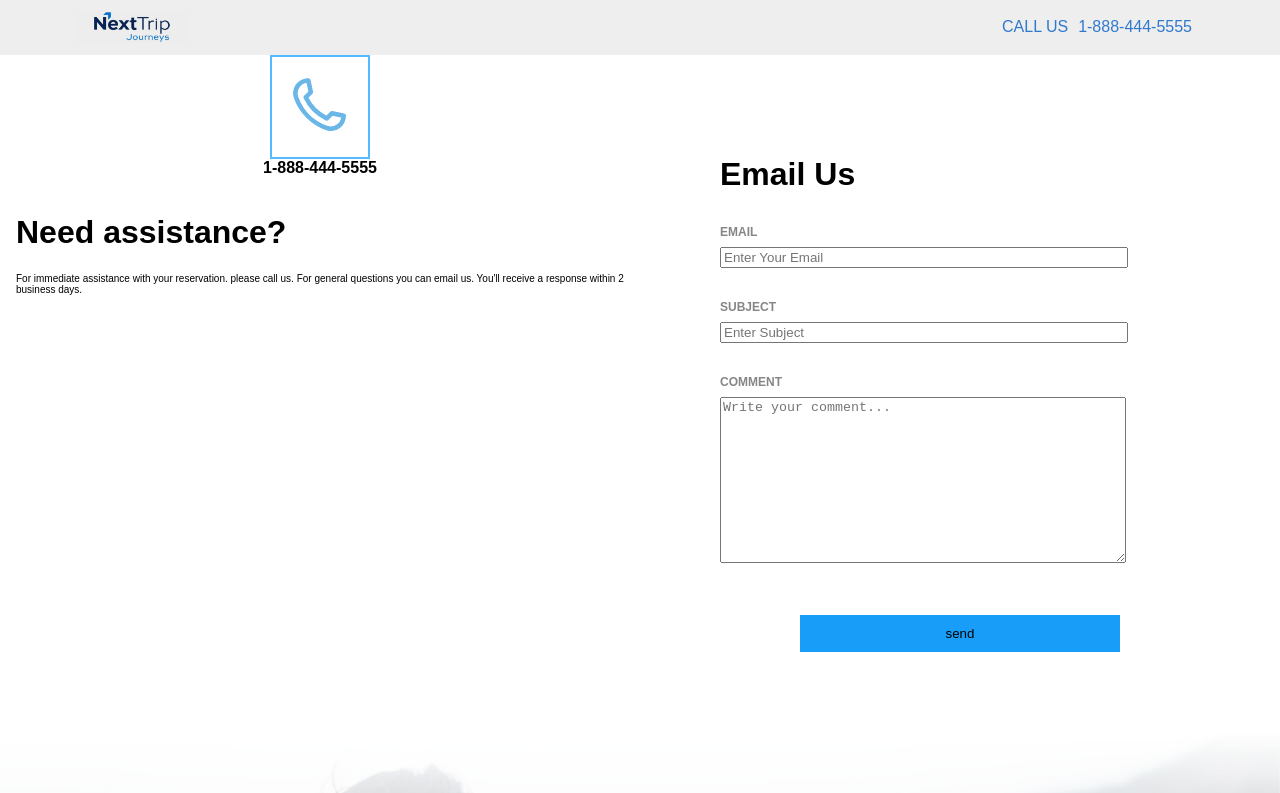
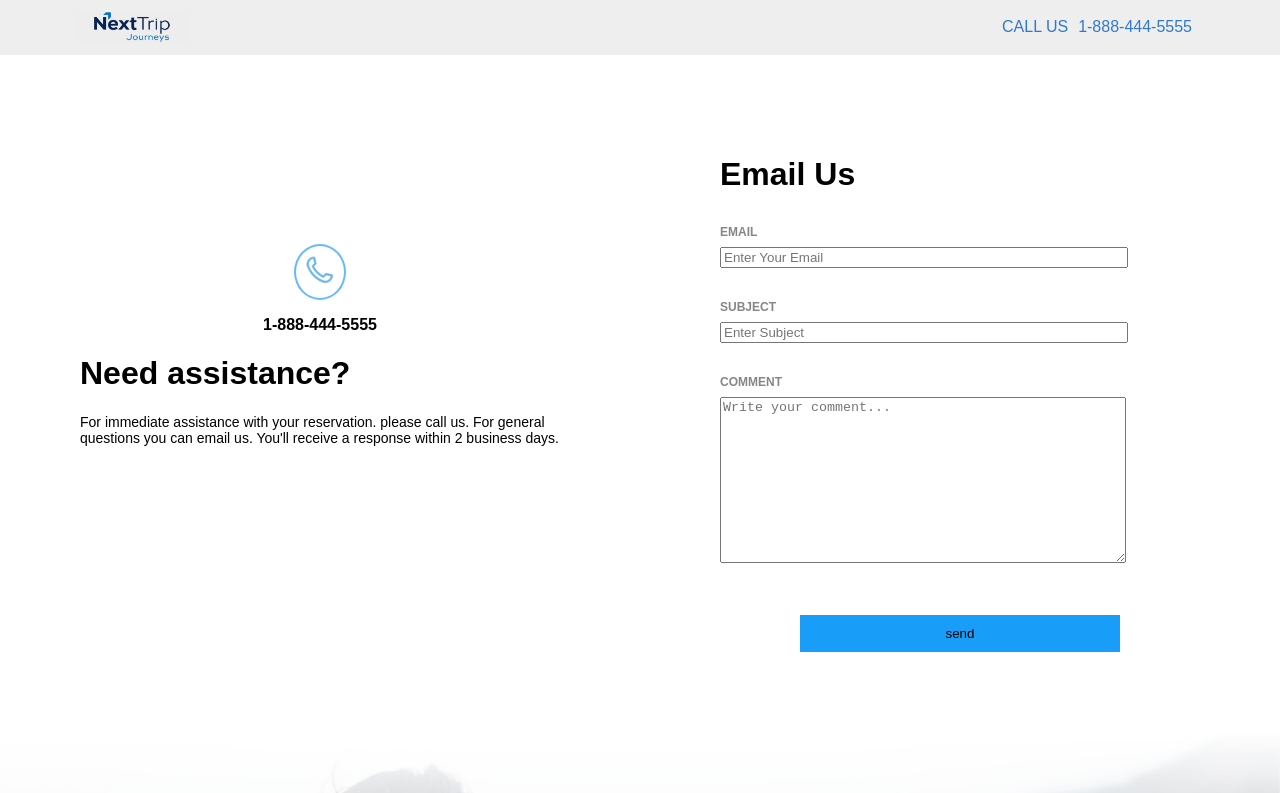
Before and after one commit to klichweronika/next-trip-portfolio, a React (Create React App) app: page / in a window 1280 px wide. Shown: the top 793 px of the page. Built offline with nearby package versions, Linux system fonts and the light colour scheme.

Commit message:
Fix styles in AssistanceInformation

```diff
--- a/src/pages/AssistanceInformation.tsx
+++ b/src/pages/AssistanceInformation.tsx
@@ -7,10 +7,14 @@ function AssistanceInformation(): ReactElement {
   return (
     <>
       <AssistanceInformationContainer>
+        <Space space={5.9} />
+
         <CallContainer>
           <IconPhoneBorder>
             <PhoneIcon />
           </IconPhoneBorder>
+
+          <Space space={0.5} />
 
           <PhoneNumberLabel>{Locale.companyPhoneNumber}</PhoneNumberLabel>
         </CallContainer>
@@ -29,8 +33,12 @@ const PhoneIcon = styled(Icon)`
   height: 100%;
 `;
 
+const Space = styled.div<{ space: number }>`
+  padding: ${(props) => `${props.space}rem;`};
+`;
+
 const Text = styled.p`
-  font-size: 10px;
+  font-size: 14px;
 `;
 
 const CallContainer = styled.div`
@@ -43,23 +51,31 @@ const AssistanceInformationContainer = styled.div`
 `;
 
 const IconPhoneBorder = styled.div`
-  width: 10%;
-  height: 10%;
-  border: 2px solid #55baff;
-  padding: 1em;
+  width: 5%;
+  height: 5%;
+  border-radius: 100%;
+  border: 2px solid #65baff;
+  padding: 0.5rem;
 `;
 
 const PhoneNumberLabel = styled.label`
   width: 100%;
   flex: 1;
   flex-direction: column;
-  margin-top: 2rem;
+  text-align: center;
+  margin-top: 1rem;
   font-weight: bold;
 `;
 
 const InformationContainer = styled.div`
   text-align: left;
-  padding: 1rem;
+  padding: 0 5rem;
+
+  @media (max-width: 700px) {
+    margin: auto;
+    text-align: center;
+    padding: 0px;
+  }
 `;
 
 export default AssistanceInformation;
```
